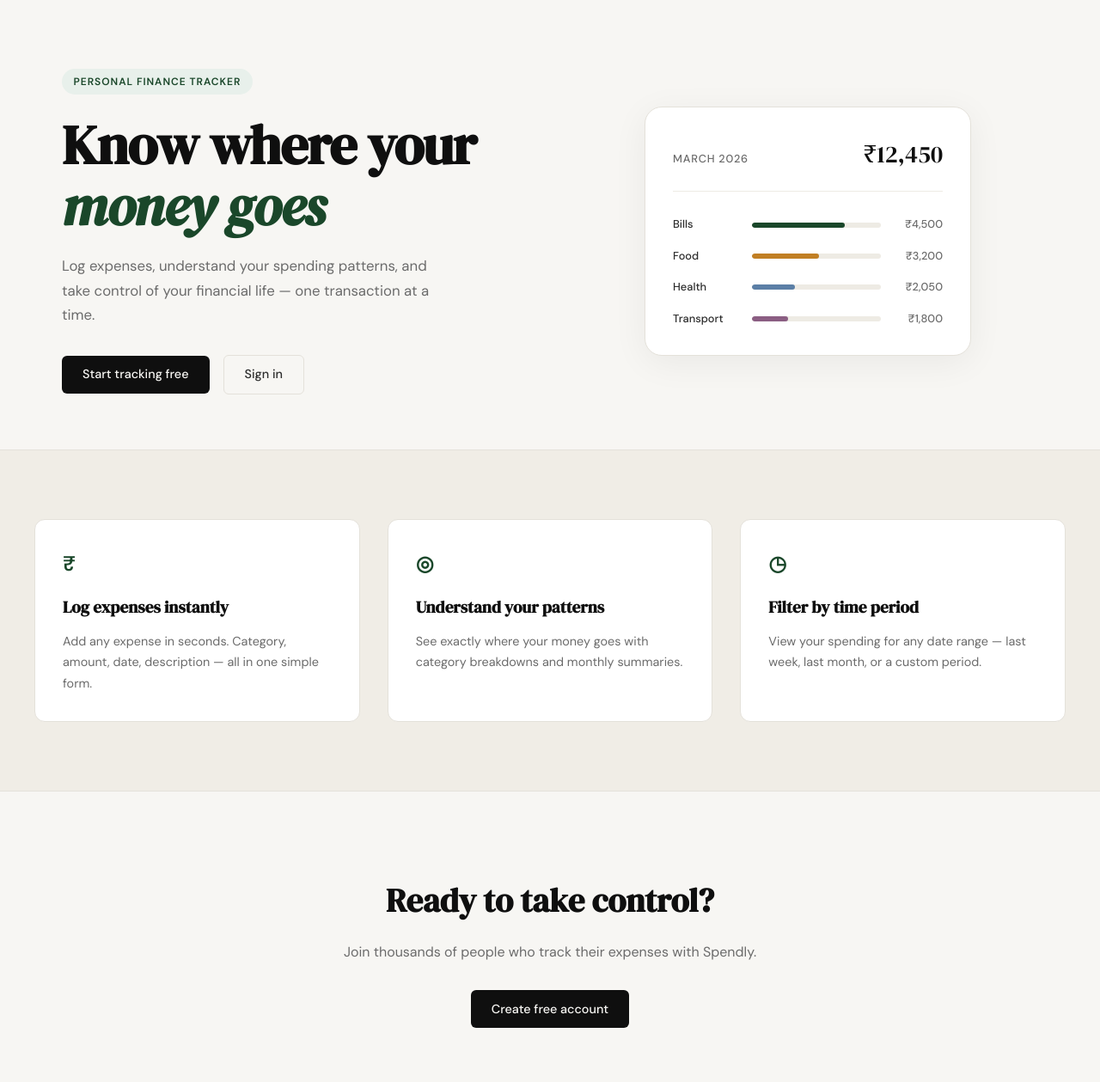
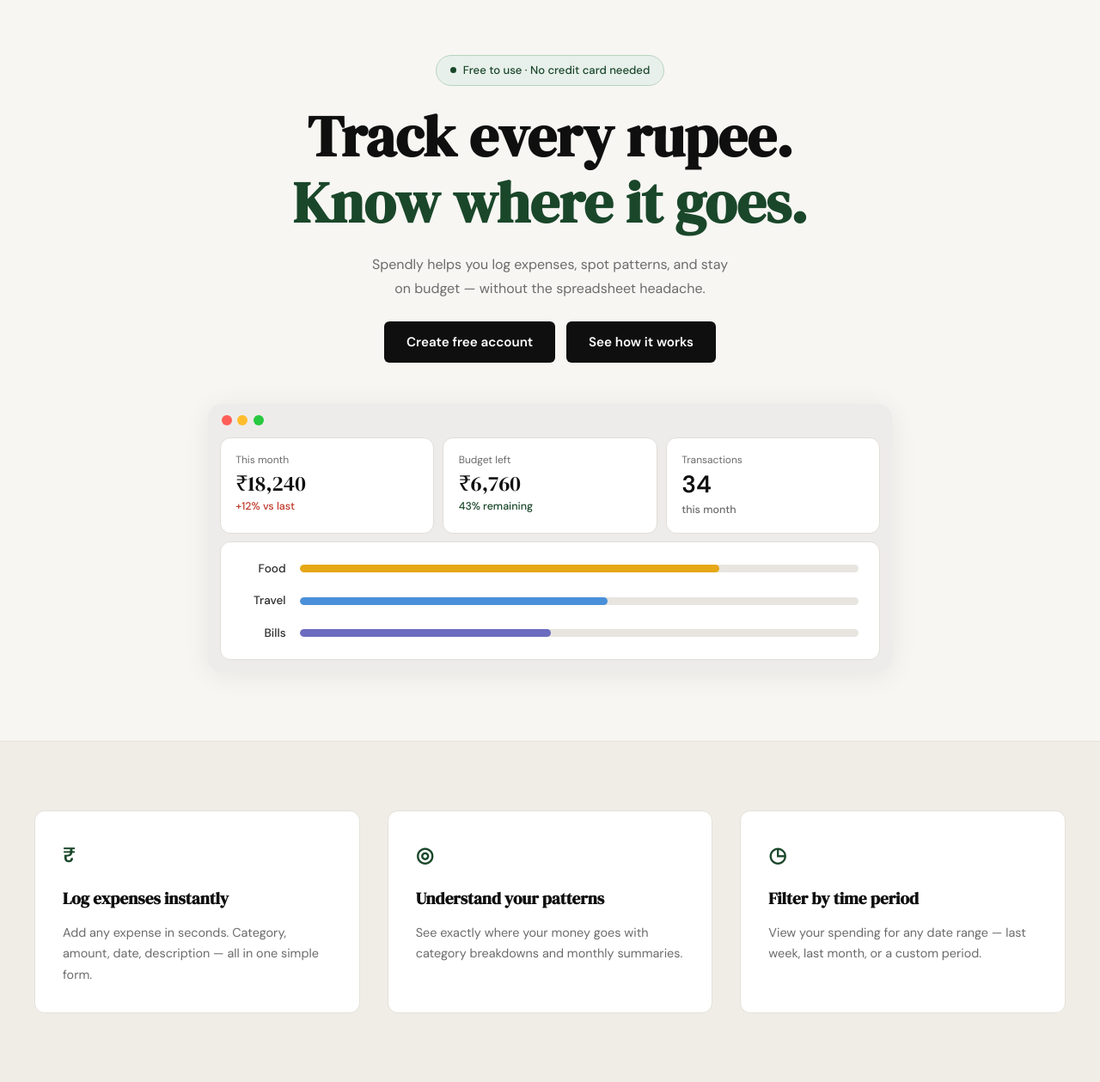
Before and after one commit to atharva-0932/spendly, a Flask app: page / in a window 1280 px wide. Shown: the part 61-1320 px from the top of the page at 86% size. Run offline with Flask 3, Linux system fonts and the light colour scheme.

Commit message:
Hero section updated

```diff
--- /dev/null
+++ b/static/css/landing.css
@@ -0,0 +1,224 @@
+/* ------------------------------------------------------------------ */
+/* Hero — new centered layout                                          */
+/* ------------------------------------------------------------------ */
+
+.hero-new {
+    display: flex;
+    flex-direction: column;
+    align-items: center;
+    text-align: center;
+    padding: 4rem 2rem 5rem;
+    gap: 3rem;
+    max-width: 860px;
+    margin: 0 auto;
+}
+
+/* Text block */
+.hero-new-text {
+    display: flex;
+    flex-direction: column;
+    align-items: center;
+    gap: 1.25rem;
+}
+
+/* Badge pill */
+.hero-pill {
+    display: inline-flex;
+    align-items: center;
+    gap: 0.5rem;
+    background: var(--accent-light);
+    border: 1px solid #b8d4bf;
+    color: var(--accent);
+    font-size: 0.82rem;
+    font-weight: 500;
+    padding: 0.4rem 1rem;
+    border-radius: 999px;
+}
+
+.hero-pill-dot {
+    width: 7px;
+    height: 7px;
+    background: var(--accent);
+    border-radius: 50%;
+    flex-shrink: 0;
+}
+
+/* Title */
+.hero-new-title {
+    font-family: var(--font-display);
+    font-size: clamp(2.6rem, 6vw, 4.2rem);
+    line-height: 1.15;
+    color: var(--ink);
+    margin: 0;
+}
+
+.hero-new-title-green {
+    display: block;
+    color: var(--accent);
+}
+
+/* Subtitle */
+.hero-new-sub {
+    font-size: 1rem;
+    color: var(--ink-muted);
+    line-height: 1.75;
+    max-width: 540px;
+}
+
+/* Action buttons */
+.hero-new-actions {
+    display: flex;
+    gap: 0.85rem;
+    justify-content: center;
+    flex-wrap: wrap;
+    margin-top: 0.25rem;
+}
+
+.btn-hero {
+    display: inline-block;
+    background: var(--ink);
+    color: #ffffff;
+    padding: 0.72rem 1.6rem;
+    border-radius: var(--radius-sm);
+    font-family: var(--font-body);
+    font-size: 0.95rem;
+    font-weight: 600;
+    text-decoration: none;
+    transition: background 0.2s;
+}
+
+.btn-hero:hover { background: var(--accent); }
+
+/* ------------------------------------------------------------------ */
+/* Browser mockup                                                      */
+/* ------------------------------------------------------------------ */
+
+.bmock {
+    width: 100%;
+    background: #eeecea;
+    border-radius: 16px;
+    overflow: hidden;
+    box-shadow: 0 4px 32px rgba(0, 0, 0, 0.07);
+}
+
+.bmock-chrome {
+    display: flex;
+    align-items: center;
+    gap: 0.4rem;
+    padding: 0.85rem 1rem;
+}
+
+.bmock-dot {
+    width: 12px;
+    height: 12px;
+    border-radius: 50%;
+    flex-shrink: 0;
+}
+
+.bmock-dot-r { background: #ff5f57; }
+.bmock-dot-y { background: #ffbd2e; }
+.bmock-dot-g { background: #28c840; }
+
+.bmock-content {
+    padding: 0 0.85rem 0.85rem;
+    display: flex;
+    flex-direction: column;
+    gap: 0.6rem;
+}
+
+/* Stat tiles */
+.bmock-stats {
+    display: grid;
+    grid-template-columns: repeat(3, 1fr);
+    gap: 0.6rem;
+}
+
+.bmock-stat {
+    background: #ffffff;
+    border: 1px solid #e0ddd7;
+    border-radius: var(--radius-md);
+    padding: 1rem 1.1rem;
+    display: flex;
+    flex-direction: column;
+    gap: 0.25rem;
+    text-align: left;
+}
+
+.bmock-stat-lbl {
+    font-size: 0.75rem;
+    color: var(--ink-muted);
+    font-weight: 400;
+}
+
+.bmock-stat-val {
+    font-family: var(--font-display);
+    font-size: 1.55rem;
+    color: var(--ink);
+    line-height: 1.1;
+}
+
+.bmock-stat-val-plain {
+    font-family: var(--font-body);
+    font-weight: 700;
+    font-size: 1.75rem;
+}
+
+.bmock-stat-note {
+    font-size: 0.78rem;
+    font-weight: 500;
+}
+
+.bmock-note-red   { color: #c0392b; }
+.bmock-note-green { color: var(--accent); }
+.bmock-note-muted { color: var(--ink-muted); }
+
+/* Bar chart */
+.bmock-bars {
+    background: #ffffff;
+    border: 1px solid #e0ddd7;
+    border-radius: var(--radius-md);
+    padding: 1.2rem 1.5rem;
+    display: flex;
+    flex-direction: column;
+    gap: 1rem;
+}
+
+.bmock-bar-row {
+    display: grid;
+    grid-template-columns: 52px 1fr;
+    align-items: center;
+    gap: 1rem;
+}
+
+.bmock-bar-lbl {
+    font-size: 0.85rem;
+    color: var(--ink-soft);
+    font-weight: 500;
+    text-align: right;
+}
+
+.bmock-bar-track {
+    height: 9px;
+    background: #e8e5e0;
+    border-radius: 999px;
+    overflow: hidden;
+}
+
+.bmock-bar {
+    height: 100%;
+    border-radius: 999px;
+}
+
+.bmock-bar-amber  { background: #e6a817; }
+.bmock-bar-blue   { background: #4a90d9; }
+.bmock-bar-indigo { background: #6b6bbf; }
+
+/* ------------------------------------------------------------------ */
+/* Responsive                                                          */
+/* ------------------------------------------------------------------ */
+
+@media (max-width: 600px) {
+    .bmock-stats { grid-template-columns: 1fr; }
+    .hero-new { padding: 3rem 1rem 4rem; }
+    .hero-new-sub br { display: none; }
+}
--- a/templates/landing.html
+++ b/templates/landing.html
@@ -2,59 +2,73 @@
 
 {% block title %}Spendly — Track Every Rupee{% endblock %}
 
+{% block head %}
+<link rel="stylesheet" href="{{ url_for('static', filename='css/landing.css') }}">
+{% endblock %}
+
 {% block content %}
 
-<section class="hero">
-    <div class="hero-inner">
-        <div class="hero-badge">Personal Finance Tracker</div>
-        <h1 class="hero-title">
-            Know where your<br>
-            <em>money goes</em>
+<section class="hero-new">
+    <div class="hero-new-text">
+        <div class="hero-pill">
+            <span class="hero-pill-dot"></span>
+            Free to use · No credit card needed
+        </div>
+        <h1 class="hero-new-title">
+            Track every rupee.<br>
+            <span class="hero-new-title-green">Know where it goes.</span>
         </h1>
-        <p class="hero-subtitle">
-            Log expenses, understand your spending patterns,
-            and take control of your financial life —
-            one transaction at a time.
+        <p class="hero-new-sub">
+            Spendly helps you log expenses, spot patterns, and stay<br>
+            on budget — without the spreadsheet headache.
         </p>
-        <div class="hero-actions">
-            <a href="{{ url_for('register') }}" class="btn-primary">Start tracking free</a>
-            <a href="{{ url_for('login') }}" class="btn-ghost">Sign in</a>
+        <div class="hero-new-actions">
+            <a href="{{ url_for('register') }}" class="btn-hero">Create free account</a>
+            <a href="#" class="btn-hero">See how it works</a>
         </div>
     </div>
-    <div class="hero-visual">
-        <div class="mock-card">
-            <div class="mock-card-header">
-                <span class="mock-label">March 2026</span>
-                <span class="mock-total">₹12,450</span>
+    <div class="bmock">
+        <div class="bmock-chrome">
+            <span class="bmock-dot bmock-dot-r"></span>
+            <span class="bmock-dot bmock-dot-y"></span>
+            <span class="bmock-dot bmock-dot-g"></span>
+        </div>
+        <div class="bmock-content">
+            <div class="bmock-stats">
+                <div class="bmock-stat">
+                    <span class="bmock-stat-lbl">This month</span>
+                    <span class="bmock-stat-val">₹18,240</span>
+                    <span class="bmock-stat-note bmock-note-red">+12% vs last</span>
+                </div>
+                <div class="bmock-stat">
+                    <span class="bmock-stat-lbl">Budget left</span>
+                    <span class="bmock-stat-val">₹6,760</span>
+                    <span class="bmock-stat-note bmock-note-green">43% remaining</span>
+                </div>
+                <div class="bmock-stat">
+                    <span class="bmock-stat-lbl">Transactions</span>
+                    <span class="bmock-stat-val bmock-stat-val-plain">34</span>
+                    <span class="bmock-stat-note bmock-note-muted">this month</span>
+                </div>
             </div>
-            <div class="mock-bars">
-                <div class="mock-bar-row">
-                    <span class="mock-cat">Bills</span>
-                    <div class="mock-bar-track">
-                        <div class="mock-bar" style="width: 72%"></div>
+            <div class="bmock-bars">
+                <div class="bmock-bar-row">
+                    <span class="bmock-bar-lbl">Food</span>
+                    <div class="bmock-bar-track">
+                        <div class="bmock-bar bmock-bar-amber" style="width: 75%"></div>
                     </div>
-                    <span class="mock-amt">₹4,500</span>
                 </div>
-                <div class="mock-bar-row">
-                    <span class="mock-cat">Food</span>
-                    <div class="mock-bar-track">
-                        <div class="mock-bar mock-bar-2" style="width: 52%"></div>
+                <div class="bmock-bar-row">
+                    <span class="bmock-bar-lbl">Travel</span>
+                    <div class="bmock-bar-track">
+                        <div class="bmock-bar bmock-bar-blue" style="width: 55%"></div>
                     </div>
-                    <span class="mock-amt">₹3,200</span>
                 </div>
-                <div class="mock-bar-row">
-                    <span class="mock-cat">Health</span>
-                    <div class="mock-bar-track">
-                        <div class="mock-bar mock-bar-3" style="width: 33%"></div>
+                <div class="bmock-bar-row">
+                    <span class="bmock-bar-lbl">Bills</span>
+                    <div class="bmock-bar-track">
+                        <div class="bmock-bar bmock-bar-indigo" style="width: 45%"></div>
                     </div>
-                    <span class="mock-amt">₹2,050</span>
-                </div>
-                <div class="mock-bar-row">
-                    <span class="mock-cat">Transport</span>
-                    <div class="mock-bar-track">
-                        <div class="mock-bar mock-bar-4" style="width: 28%"></div>
-                    </div>
-                    <span class="mock-amt">₹1,800</span>
                 </div>
             </div>
         </div>
```
